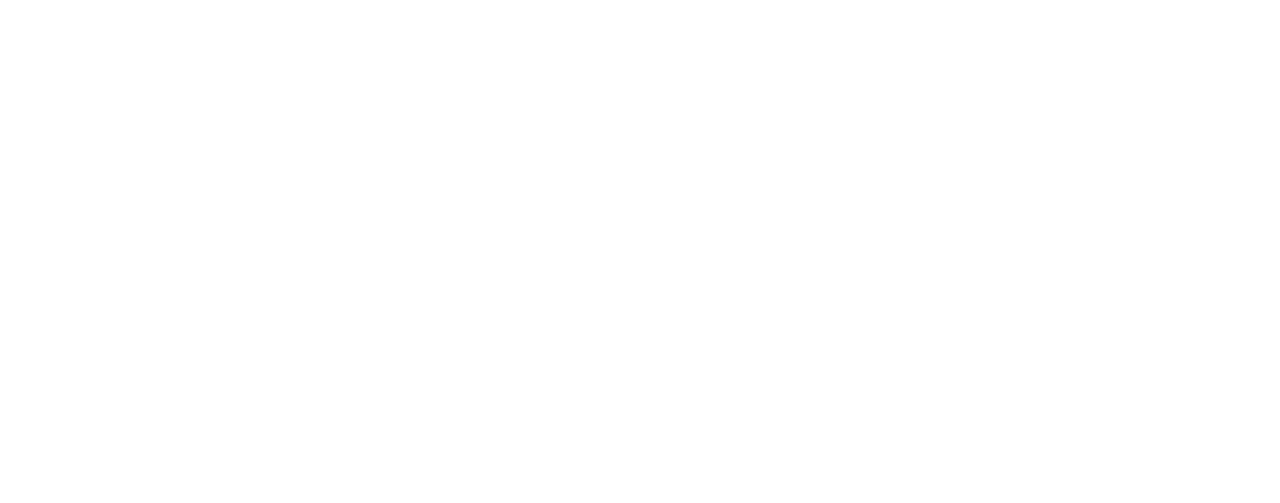
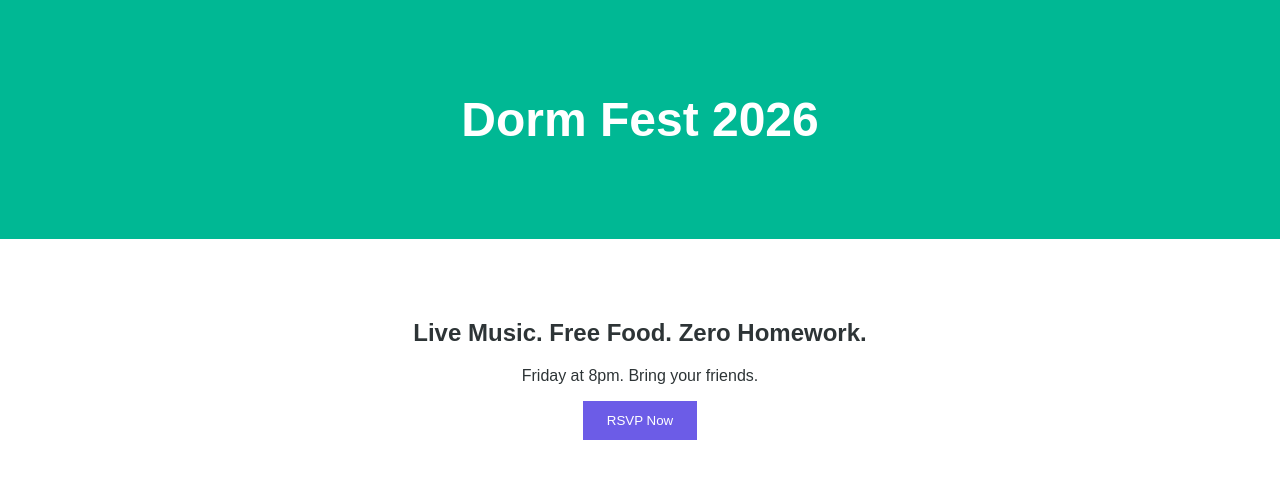
Before and after one commit to nothoughtsonlyvibes/UAU-GRPH401-SPRING-2026, a plain HTML site: page week08_media_query/index.html in a window 1280 px wide. Drawn offline with Linux system fonts and the light colour scheme.

Commit message:
All three colors :)

```diff
--- a/week08_media_query/index.html
+++ b/week08_media_query/index.html
@@ -4,8 +4,17 @@
     <meta charset="UTF-8">
     <meta name="viewport" content="width=device-width, initial-scale=1.0">
     <title>Document</title>
+    <link rel="stylesheet" href="styles/style.css" />
 </head>
 <body>
+    <header>
+        <h1>Dorm Fest 2026</h1>
+    </header>
 
+    <section class="hero">
+        <h2>Live Music. Free Food. Zero Homework.</h2>
+        <p>Friday at 8pm. Bring your friends.</p>
+        <button>RSVP Now</button>
+    </section>
 </body>
 </html>
--- a/week08_media_query/styles/style.css
+++ b/week08_media_query/styles/style.css
@@ -0,0 +1,51 @@
+:root {
+    --primary: #6c5ce7;
+    --dark: #2d3436;
+    --alternate: #00b894;
+    --light: #ffffff;
+    --spacing: 20px;
+}
+
+body {
+    margin: 0;
+    font-family: sans-serif;
+    background: var(--light);
+    color: var(--dark);
+}
+
+header {
+    padding: var(--spacing);
+    background: var(--primary);
+    color: var(--light);
+    text-align: center;
+}
+
+.hero {
+    padding: var(--spacing);
+    text-align: center;
+}
+
+button {
+    background: var(--primary);
+    color: white;
+    border: none;
+    padding: 12px 24px;
+}
+
+@media (min-width: 768px) {
+    :root {
+        --spacing: 60px;
+    }
+    header {
+        background-color: var(--dark);
+    }
+    h1 {
+        font-size: 3rem;
+    }
+}
+
+@media (min-width: 1200px) {
+    header {
+        background-color: var(--alternate);
+    }
+}
```
